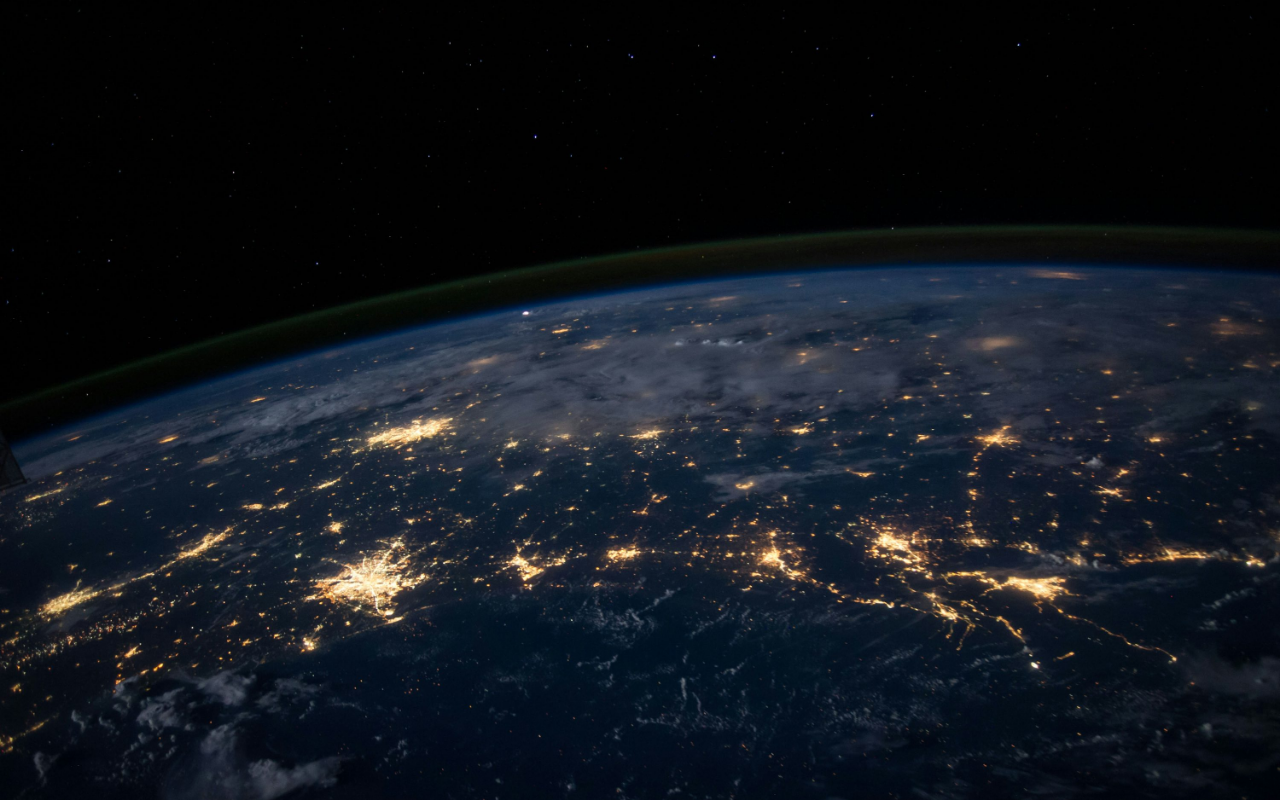
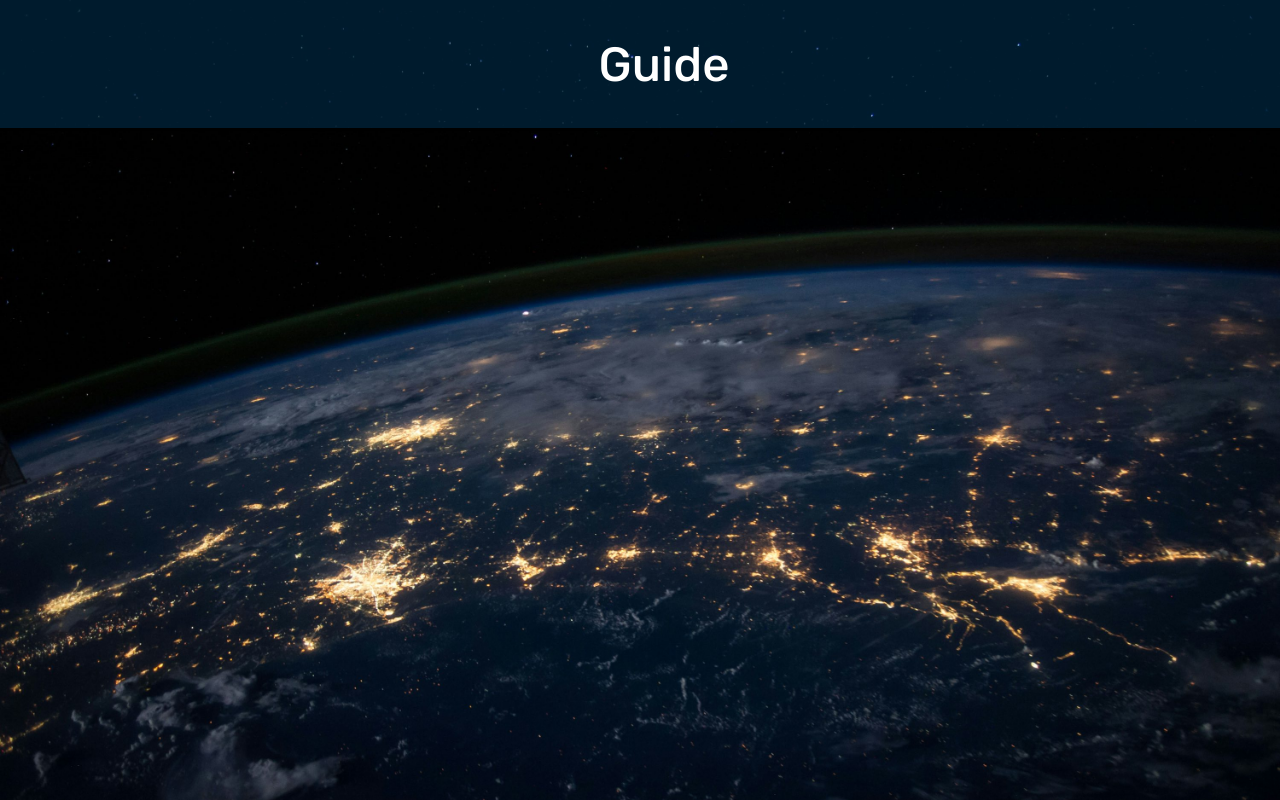
Before and after one commit to V3nusAsABoy/countries-land-mass-calculator, a React (Create React App) app: page / in a window 1280 px wide. Built offline with nearby package versions, Linux system fonts and the light colour scheme.

Commit message:
Made header for guide

```diff
--- a/src/Guide.js
+++ b/src/Guide.js
@@ -3,6 +3,11 @@ import './Countries.css';
 const Guide = () => {
     return(
         <>
+            <div id = "body">
+                <div id = "header">
+                    <h1>Guide</h1>
+                </div>
+            </div>
         </>
     )
 }
```
